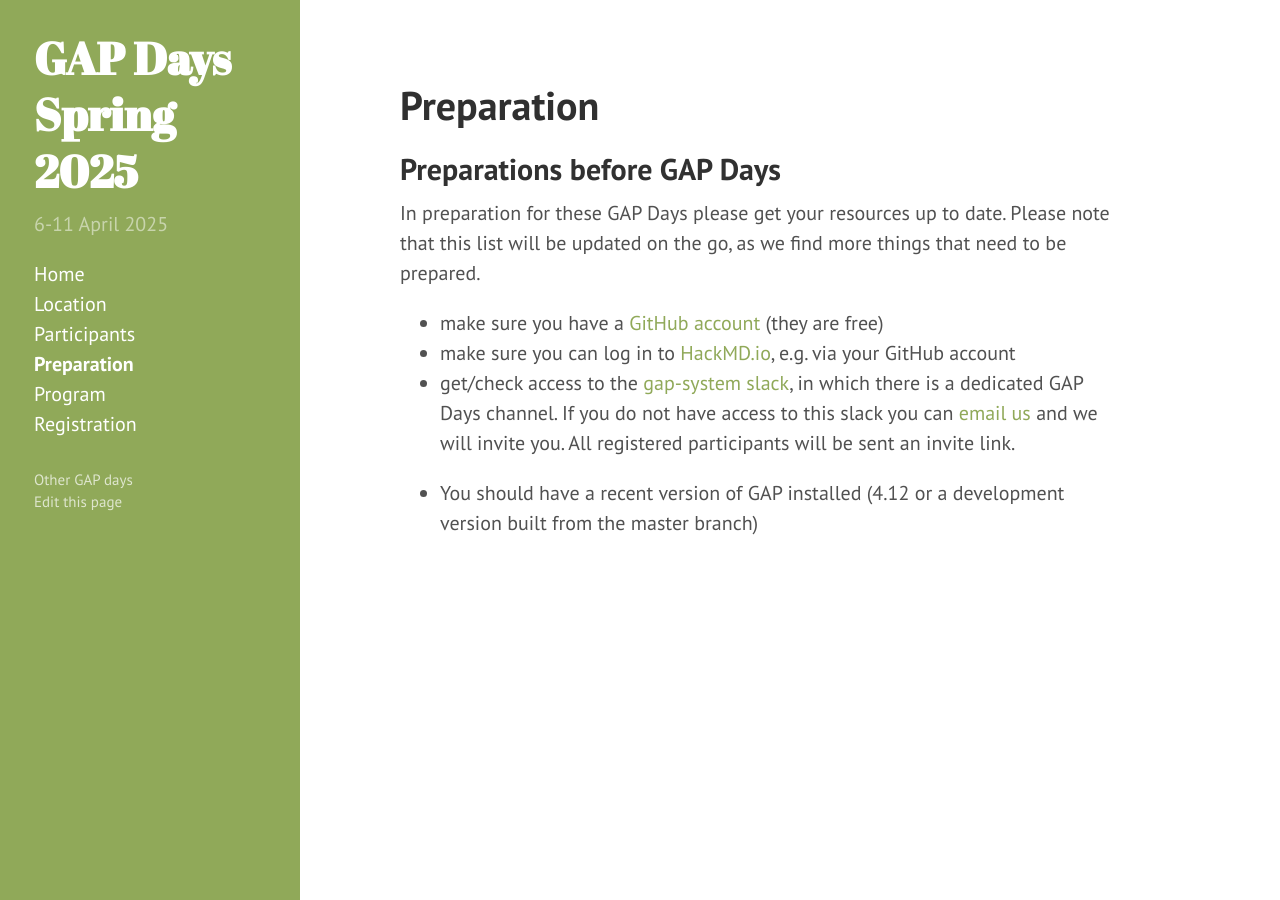
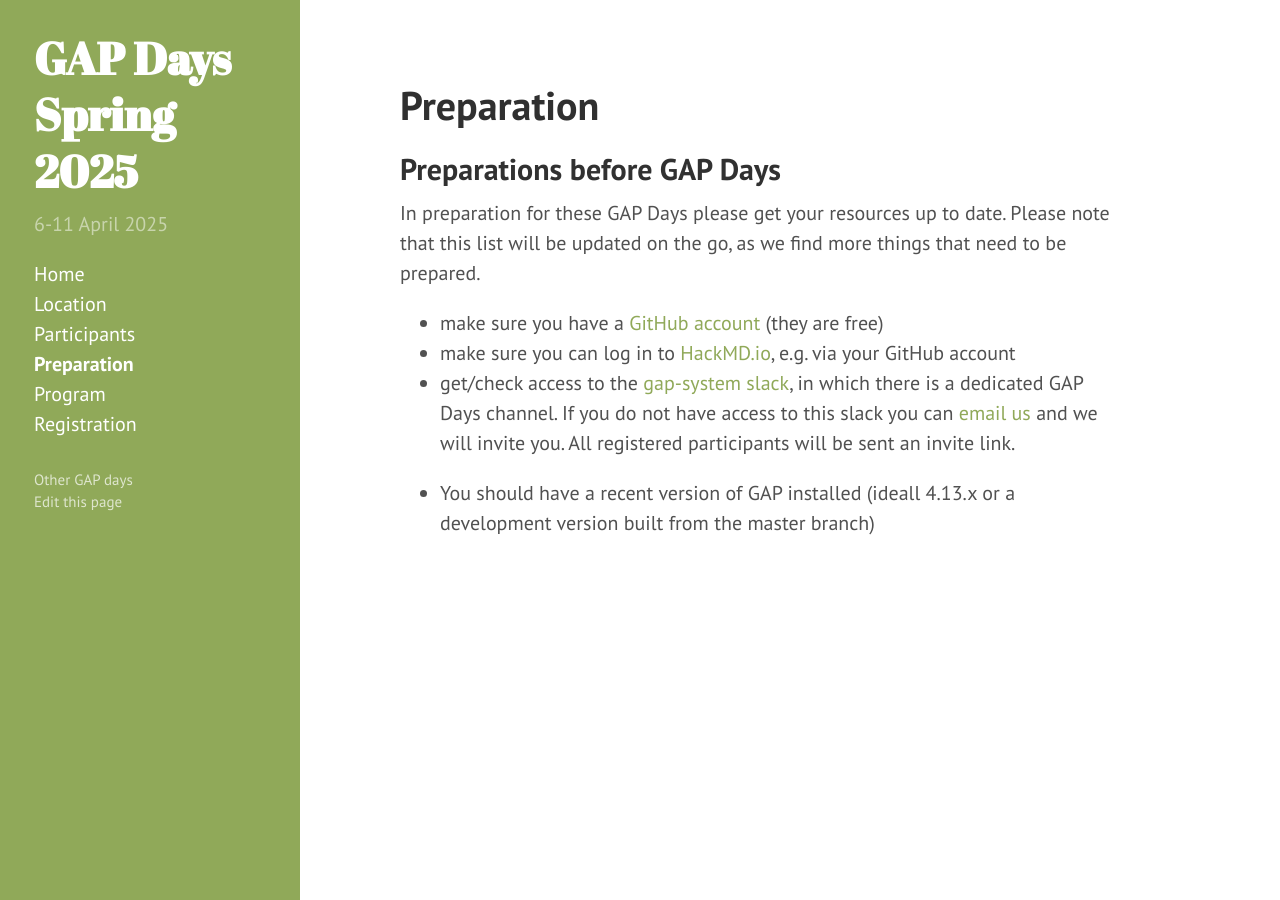
Before and after one commit to gapdays/gapdays2025-spring, a Jekyll site: the page built from preparation.md, in a window 1280 px wide. Built offline with Jekyll 4.4.1, drawn with Linux system fonts in a browser that asks for light colours; part of the change alters nothing that is shown.

Commit message:
Update preparation.md

```diff
--- a/preparation.md
+++ b/preparation.md
@@ -13,21 +13,4 @@ Please note that this list will be updated on the go, as we find more things tha
   If you do not have access to this slack you can [email us](mailto:{{site.email}}) and we will invite you.
   All registered participants will be sent an invite link.
 
-- You should have a recent version of GAP installed (4.12 or a development version built from the master branch)
-
-<!--
-- The workshop will take place on a <https://gather.town> workspace.
-  All registered participants will be sent an invite link.
- -->
-
-<!--
-- if you are interested in OSCAR or the GAP-Julia integration, also install Julia (and OSCAR) beforehand; see <https://oscar.computeralgebra.de/install/> for hints how to do that (in fact this will also give you a GAP installation)
- -->
-<!--
-
-- consider reading up on some things:
-    - [Max's notes on the GAP package distribution](https://hackmd.io/EFifigvAQ32fYXd6XgbnQg)
-    - [Max's notes on GAP infrastructure overall](https://hackmd.io/EUtMx_2mRTaIYYlWSaVI6A)
-    - [Current code for the package distribution](https://github.com/gap-system/gap-distribution/tree/master/DistributionUpdate/PackageUpdate)
-    - [GitHub Actions](https://docs.github.com/en/free-pro-team@latest/actions)
- -->
+- You should have a recent version of GAP installed (ideall 4.13.x or a development version built from the master branch)
```
